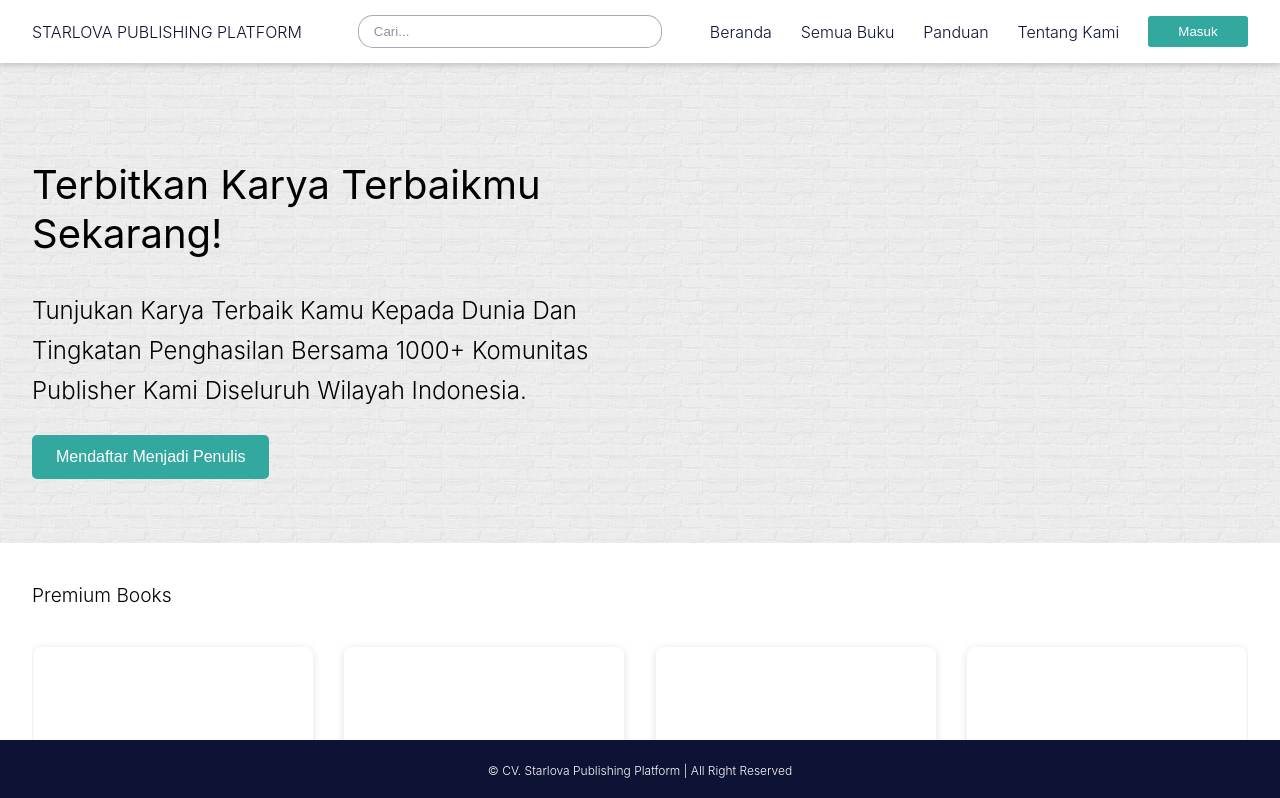
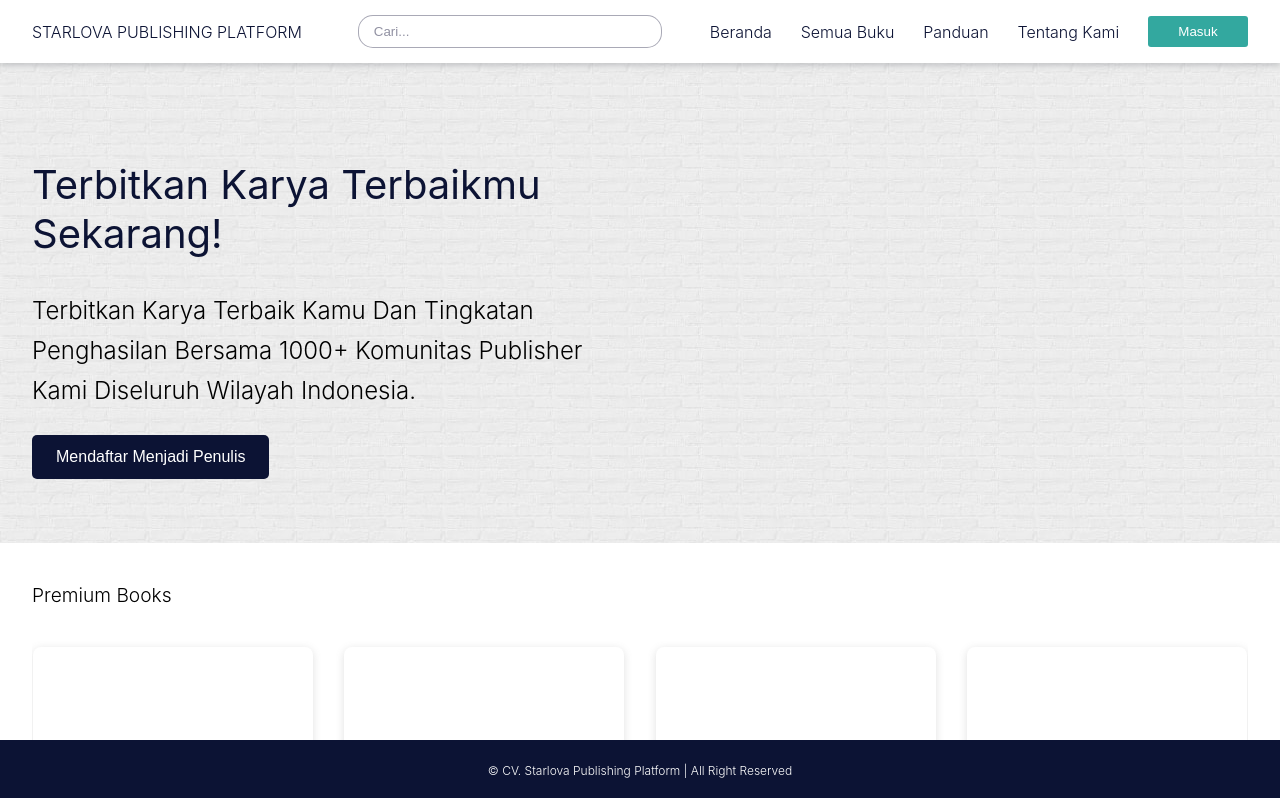
Before and after one commit to snipkode/Book, a Next.js app: page / in a window 1280 px wide. Shown: the top 798 px of the page. Built offline with nearby package versions, Linux system fonts and the light colour scheme.

Commit message:
add banner style

```diff
--- a/components/Banner/index.js
+++ b/components/Banner/index.js
@@ -5,7 +5,7 @@ export default function Banner() {
             <div className="left-menu">
                 <div className="heading-banner">
                     <h2>Terbitkan Karya Terbaikmu Sekarang!</h2>
-                    <p>Tunjukan Karya Terbaik Kamu Kepada Dunia Dan Tingkatan Penghasilan Bersama 1000+ Komunitas Publisher Kami Diseluruh Wilayah Indonesia.</p>
+                    <p>Terbitkan Karya Terbaik Kamu Dan Tingkatan Penghasilan Bersama 1000+ Komunitas Publisher Kami Diseluruh Wilayah Indonesia.</p>
                 </div>
                 <button className="button-banner">Mendaftar Menjadi Penulis</button>
             </div>
--- a/styles/globals.css
+++ b/styles/globals.css
@@ -42,6 +42,7 @@ a {
 .banner .left-menu .heading-banner > h2 {
   font-size: 2.5rem;
   font-weight: 400;
+  color: var(--primary)
 }
 .banner .left-menu .heading-banner > p {
   font-size: 1.5rem;
@@ -49,14 +50,19 @@ a {
   font-weight: 300;
 }
 
-.banner .button-banner {
-  background-color: var(--secondary);
+.banner button.button-banner {
+  background-color: var(--primary);
   color: white;
   font-size: 1rem;
   border: none;
   padding: 0.8rem 1.5rem;
   border-radius: 5px;
   cursor: pointer;
+  font-weight: 300;
+}
+
+.banner .button-banner:hover {
+  background-color: var(--secondary)
 }
 
 .content {
```
